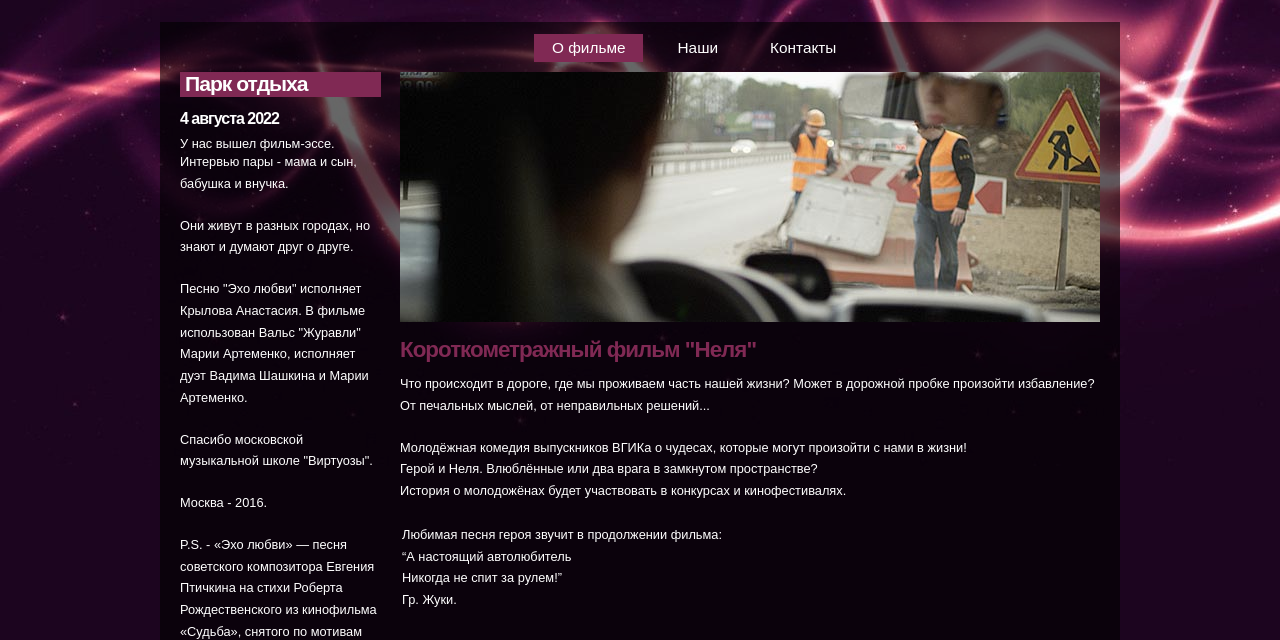
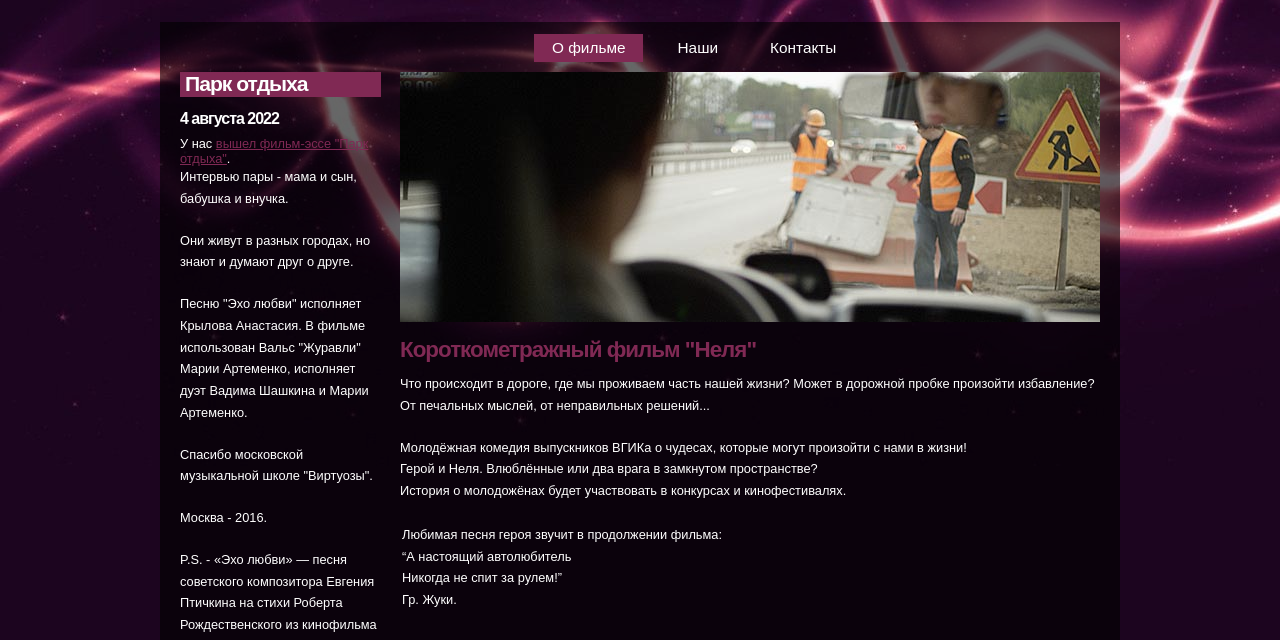
Before and after one commit to 40ants/slon.media, a plain HTML site: page index.html in a window 1280 px wide. Shown: the part 128-768 px from the top of the page. Drawn offline with Linux system fonts and the light colour scheme.

Commit message:
Добавил ссылку.

```diff
--- a/index.html
+++ b/index.html
@@ -53,7 +53,7 @@
             <h2>Парк отдыха</h2>
             <h4>4 августа 2022</h4>
 
-            У нас вышел фильм-эссе.
+            У нас <a href="https://www.youtube.com/watch?v=_F1JvE6efWU">вышел фильм-эссе "Парк отдыха"</a>.
 
             <p>Интервью пары - мама и сын, бабушка и внучка.</p>
             <p>Они живут в разных городах, но знают и думают друг о друге.</p>
```
